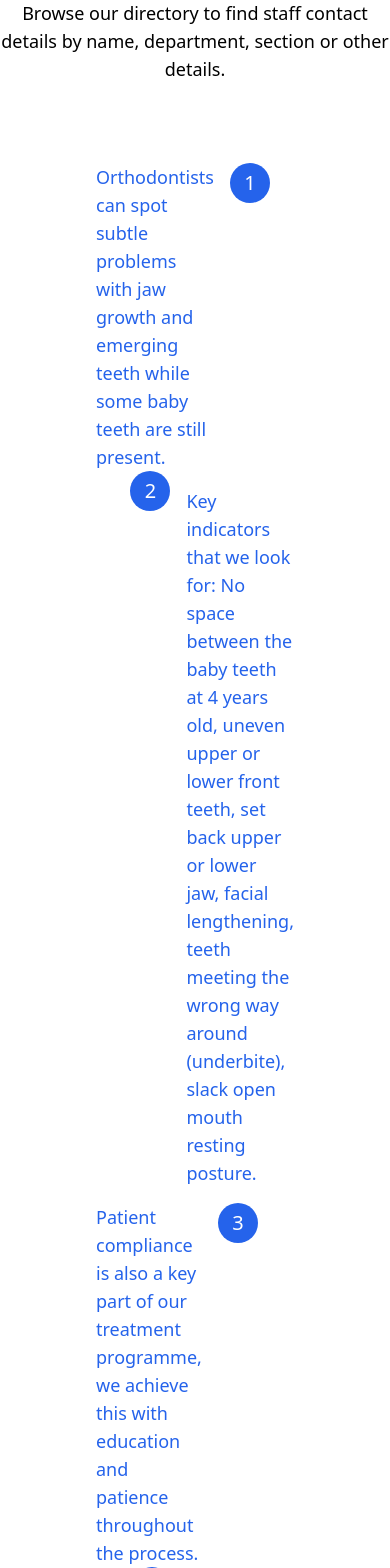
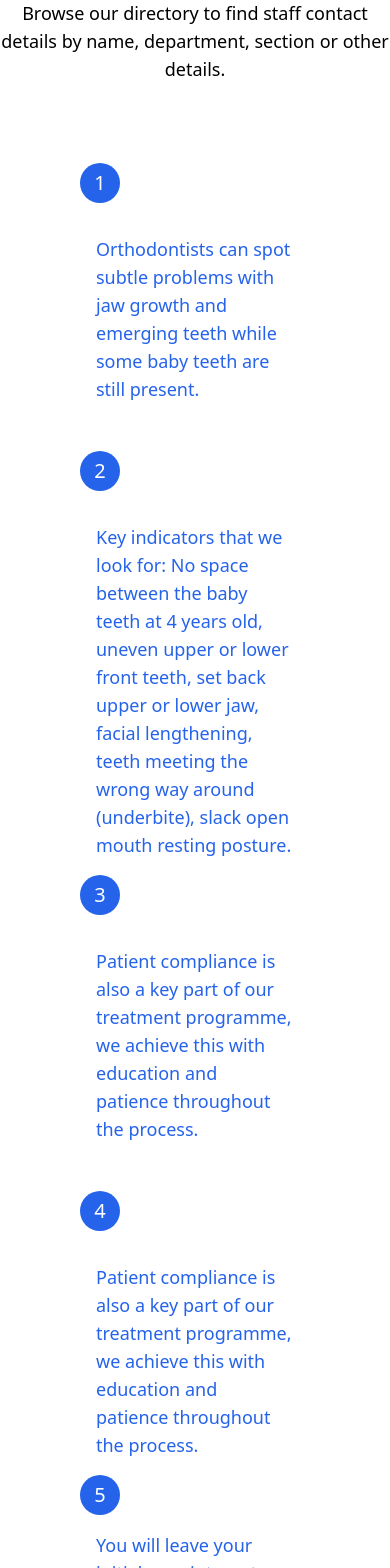
Before and after one commit to auyscodes/logoipsum, a React (Vite) app: page /about in a window 390 px wide. Shown: the part 432-2000 px from the top of the page. Built offline with nearby package versions, Linux system fonts and the light colour scheme.

Commit message:
Updated About
Updated about

```diff
--- a/src/components/About.tsx
+++ b/src/components/About.tsx
@@ -17,81 +17,83 @@ const About = () => {
           </p>
         </div>
       </div>
-      <div className="p-20">
+      <div className="flex items-center justify-center">
+        <div className="p-20 lg:w-3/4">
           <div className="relative">
             <div className="border-r-2 border-dotted border-blue-600 h-[87%] w-1/2 absolute top-2  hidden md:block"></div>
-          <div className="flex flex-row">
+            <div className="flex flex-col gap-4 md:gap-0 md:flex-row">
               <div className="flex-1">
-            <p className="text-lg text-blue-600 px-4">
+                <p className="text-lg text-blue-600 p-4">
                   Orthodontists can spot subtle problems with jaw growth and
                   emerging teeth while some baby teeth are still present.
                 </p>
               </div>
 
-            <div className="w-10 h-10 z-10 bg-blue-600 rounded-full inline-flex items-center justify-center text-xl text-white ">
+              <div className="w-10 h-10 z-10 bg-blue-600 rounded-full inline-flex items-center justify-center text-xl text-white order-first md:order-none">
                 1
               </div>
               <div className="flex-1"></div>
             </div>
-          <div className="flex flex-row">
+            <div className="flex flex-col md:flex-row gap-4 md:gap-0 ">
               <div className="flex-1"></div>
               <div className="w-10 h-10 z-10 bg-blue-600 rounded-full inline-flex items-center justify-center text-xl text-white ">
                 2
               </div>
               <div className="flex-1">
                 <p className="text-lg text-blue-600 p-4">
-                Key indicators that we look for: No space between the baby teeth
-                at 4 years old, uneven upper or lower front teeth, set back upper
-                or lower jaw, facial lengthening, teeth meeting the wrong way
-                around (underbite), slack open mouth resting posture.
+                  Key indicators that we look for: No space between the baby
+                  teeth at 4 years old, uneven upper or lower front teeth, set
+                  back upper or lower jaw, facial lengthening, teeth meeting the
+                  wrong way around (underbite), slack open mouth resting
+                  posture.
+                </p>
+              </div>
+            </div>
+            <div className="flex flex-col md:flex-row gap-4 md:gap-0 ">
+              <div className="flex-1">
+                <p className="text-lg text-blue-600 p-4">
+                  Patient compliance is also a key part of our treatment
+                  programme, we achieve this with education and patience
+                  throughout the process.
                 </p>
               </div>
 
-          </div>
-          <div className="flex flex-row">
-            <div className="flex-1">
-            <p className="text-lg text-blue-600 px-4">
-                Patient compliance is also a key part of our treatment programme,
-              we achieve this with education and patience throughout the
-              process.
-            </p>
-            </div>
-
-            <div className="w-10 h-10 z-10 bg-blue-600 rounded-full inline-flex items-center justify-center text-xl text-white ">
+              <div className="w-10 h-10 z-10 bg-blue-600 rounded-full inline-flex items-center justify-center text-xl text-white order-first md:order-none">
                 3
               </div>
               <div className="flex-1"></div>
             </div>
-          <div className="flex flex-row">
+            <div className="flex flex-col md:flex-row gap-4 md:gap-0 ">
               <div className="flex-1"></div>
               <div className="w-10 h-10 z-10 bg-blue-600 rounded-full inline-flex items-center justify-center text-xl text-white ">
                 4
               </div>
               <div className="flex-1">
                 <p className="text-lg text-blue-600 p-4">
-                Patient compliance is also a key part of our treatment programme,
-              we achieve this with education and patience throughout the
-              process.
+                  Patient compliance is also a key part of our treatment
+                  programme, we achieve this with education and patience
+                  throughout the process.
+                </p>
+              </div>
+            </div>
+            <div className="flex flex-col md:flex-row gap-4 md:gap-0 ">
+              <div className="flex-1">
+                <p className="text-lg text-blue-600 px-4">
+                  You will leave your initial appointment with a good
+                  understanding of the treatment and support from our
+                  specialised team.
                 </p>
               </div>
 
-          </div>
-          <div className="flex flex-row">
-            <div className="flex-1">
-            <p className="text-lg text-blue-600 px-4">
-            You will leave your initial appointment with a good understanding
-            of the treatment and support from our specialised team.
-            </p>
-            </div>
-
-            <div className="w-10 h-10 z-10 bg-blue-600 rounded-full inline-flex items-center justify-center text-xl text-white ">
+              <div className="w-10 h-10 z-10 bg-blue-600 rounded-full inline-flex items-center justify-center text-xl text-white order-first md:order-none">
                 5
               </div>
               <div className="flex-1"></div>
             </div>
-
           </div>
         </div>
+      </div>
+
 
       <Footer />
     </div>
```
Lines whose indentation alone changed are shown as unchanged.
